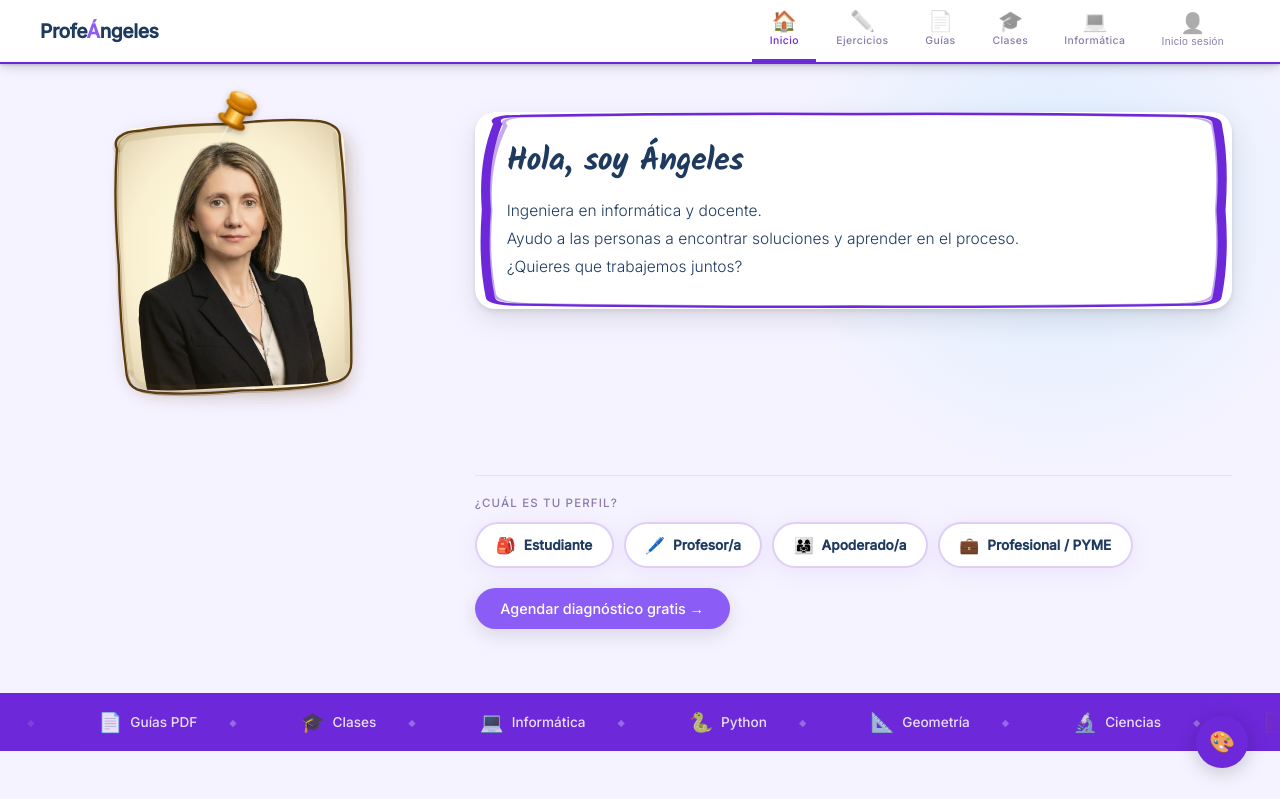
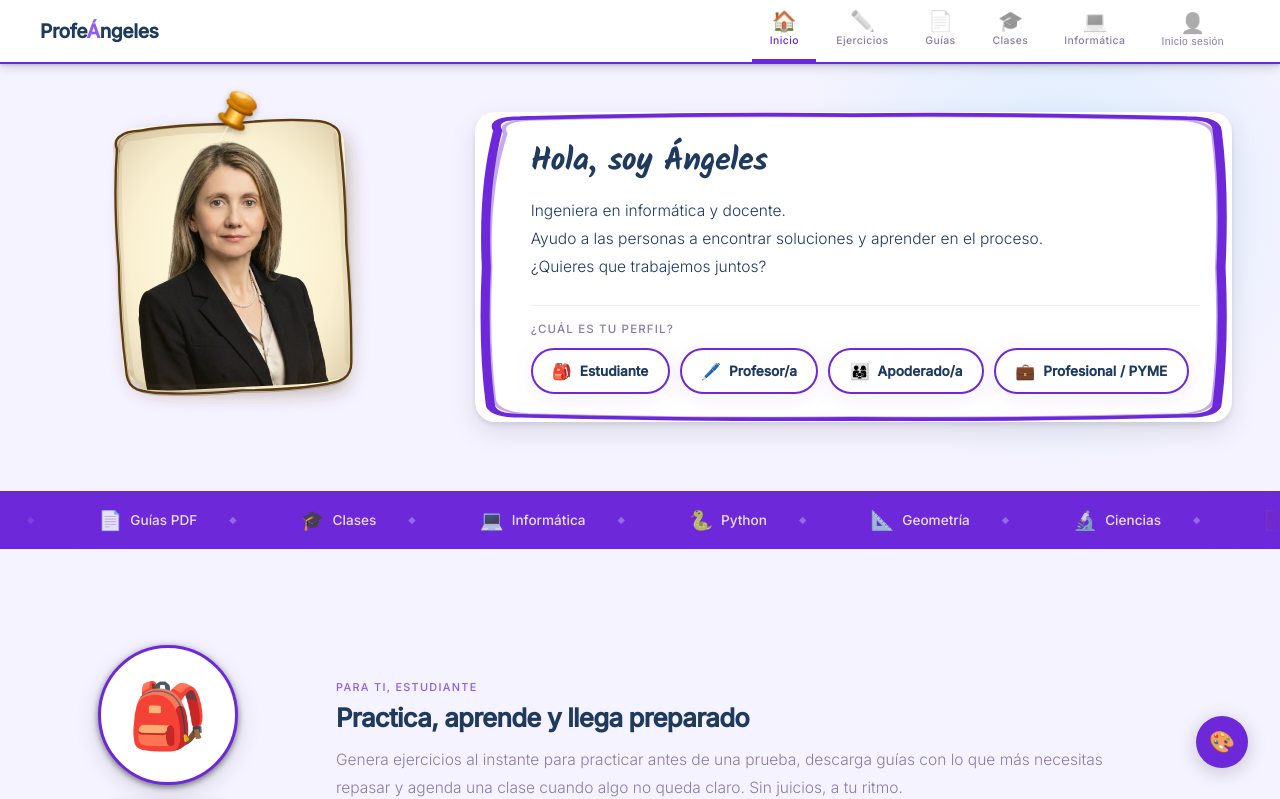
Before and after one commit to angelesplazadelosreyes/profeangeles-mvp, a Next.js app in the folder nextjs/: page / in a window 1280 px wide. Shown: the top 799 px of the page. Built offline with nearby package versions, Linux system fonts and the light colour scheme.

Commit message:
feat(landing): selector en hero, botones blancos, avatares con borde primary, iconos con volumen

```diff
--- a/nextjs/components/landing/Hero.tsx
+++ b/nextjs/components/landing/Hero.tsx
@@ -19,7 +19,7 @@ const profileButtons = [
 export default function Hero() {
   return (
     <section style={{
-      padding: "7rem 3rem 4rem",
+      padding: "7rem 3rem 1rem",
       position: "relative",
       overflow: "hidden",
       background: "var(--bg)",
@@ -217,7 +217,7 @@ export default function Hero() {
           <div style={{
             background: "var(--bg-card)",
             borderRadius: "1.25rem",
-            padding: "2rem 2rem 1.75rem",
+            padding: "2rem 2rem 1.75rem 3.5rem",
             boxShadow: "0 4px 6px rgba(0,0,0,0.04), 0 10px 28px rgba(0,0,0,0.10), 0 2px 4px rgba(0,0,0,0.06)",
             position: "relative",
           }}>
@@ -278,23 +278,15 @@ export default function Hero() {
               Ayudo a las personas a encontrar soluciones y aprender en el proceso.<br />
               ¿Quieres que trabajemos juntos?
             </p>
-
-          </div>
-        </div>
-
             {/* ── SELECTOR DE PERFIL ── */}
-        <div className="hero-selector" style={{ position: "relative", zIndex: 1 }}>
-
-          <div style={{ borderTop: "1px solid var(--rule)", marginBottom: "1.25rem" }} />
-
+            <div style={{ borderTop: "1px solid var(--rule)", margin: "1.5rem 0 0" }} />
             <div style={{
               fontSize: "0.72rem", fontWeight: 500,
               letterSpacing: "0.1em", textTransform: "uppercase" as const,
-            color: "var(--txt-muted)", marginBottom: "0.75rem",
+              color: "var(--txt-muted)", margin: "1rem 0 0.75rem",
             }}>
               ¿Cuál es tu perfil?
             </div>
-
             <div style={{ display: "flex", flexWrap: "wrap" as const, gap: "0.65rem" }}>
               {profileButtons.map((profile) => (
                 <Link
@@ -303,9 +295,8 @@ export default function Hero() {
                   style={{
                     display: "inline-flex", alignItems: "center", gap: "0.5rem",
                     padding: "0.7rem 1.2rem", borderRadius: "100px",
-                  fontFamily: "var(--font-inter), sans-serif",
                     fontWeight: 700, fontSize: "0.85rem",
-                  border: "2px solid var(--rule-med)",
+                    border: "2px solid var(--primary)",
                     background: "var(--bg-card)", color: "var(--txt)",
                     textDecoration: "none",
                     boxShadow: "var(--shadow)",
@@ -317,24 +308,7 @@ export default function Hero() {
               ))}
             </div>
 
-          <Link
-            href="https://wa.me/56971312255"
-            target="_blank"
-            rel="noopener noreferrer"
-            style={{
-              display: "inline-flex" as const,
-              alignItems: "center", gap: "0.5rem",
-              marginTop: "1.25rem",
-              background: "var(--cta)", color: "#fff",
-              padding: "0.75rem 1.6rem", borderRadius: "100px",
-              fontWeight: 500, fontSize: "0.9rem",
-              textDecoration: "none",
-              boxShadow: "0 6px 20px rgba(0,0,0,.12)",
-            }}
-          >
-            Agendar diagnóstico gratis →
-          </Link>
-
+          </div>
         </div>
 
       </div>
--- a/nextjs/components/landing/ProfileSections.tsx
+++ b/nextjs/components/landing/ProfileSections.tsx
@@ -31,11 +31,11 @@ export default function ProfileSections() {
             }}>
               <div style={{
                 width: "140px", height: "140px", borderRadius: "50%",
-                background: "var(--primary-lt)",
+                background: "#ffffff",
                 display: "flex", alignItems: "center", justifyContent: "center",
                 fontSize: "4rem",
-                border: "4px solid var(--bg-card)",
-                boxShadow: "var(--shadow-lg)",
+                border: "3px solid var(--primary)",
+                boxShadow: "0 8px 24px rgba(0,0,0,0.14), 0 2px 6px rgba(0,0,0,0.50)",
                 transition: "background .4s, border-color .3s",
               }}>
                 {profile.icon}
@@ -64,8 +64,8 @@ export default function ProfileSections() {
               </div>
 
               {/* Título de sección
-                  Fuente actual: Syne 800
-                  Para cambiar fuente: reemplaza var(--font-inter) por var(--font-inter)
+                  Fuente actual: Inter 800
+                  Para cambiar fuente: reemplaza var(--font-inter) por var(--font-elegida)
                   Para cambiar peso: ajusta fontWeight (300 más suave, 700 más fuerte)
                   Para cambiar tamaño: ajusta los 3 valores de clamp(mínimo, fluido, máximo)
                   Ejemplo más pequeño: clamp(1.2rem, 2vw, 1.8rem)
@@ -127,6 +127,8 @@ export default function ProfileSections() {
                   background: "var(--primary-lt)",
                   display: "flex", alignItems: "center", justifyContent: "center",
                   fontSize: "1.3rem", marginBottom: "1rem",
+                  border: "1.5px solid var(--primary)",
+                  boxShadow: "0 4px 10px rgba(0,0,0,0.10), 0 1px 3px rgba(0,0,0,0.08)",
                   transition: "background .3s",
                 }}>
                   {card.icon}
```
Lines whose indentation alone changed are shown as unchanged.
